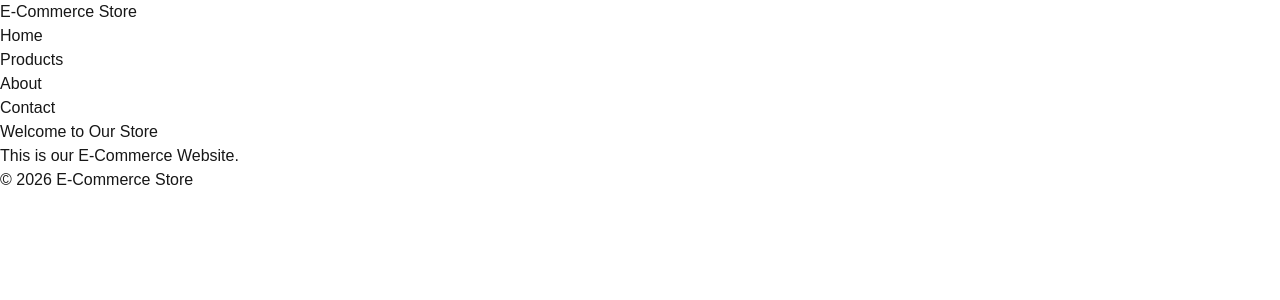
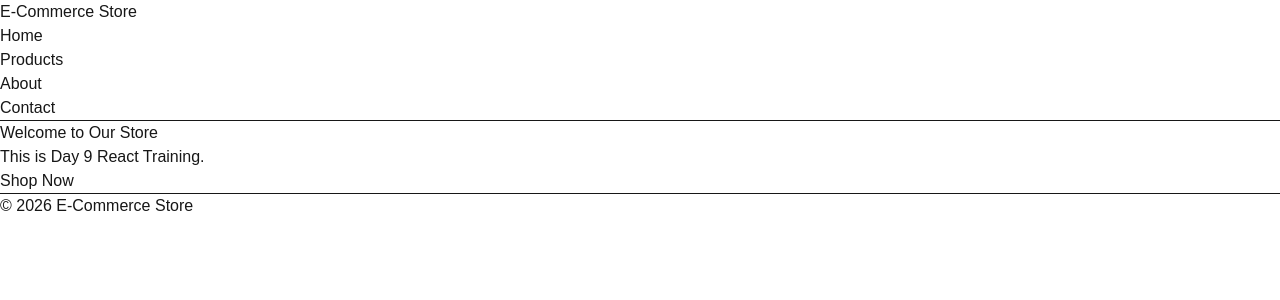
Before and after one commit to siddhant210/E-commerce, a Next.js app: page / in a window 1280 px wide. Shown: the top 300 px of the page. Built offline with nearby package versions, Linux system fonts and the light colour scheme.

Commit message:
Day 9 Initial Project

```diff
--- a/app/page.tsx
+++ b/app/page.tsx
@@ -1,16 +1,28 @@
 import Header from "../components/Header";
 import Footer from "../components/Footer";
+import Button from "../components/Button";
+import Wrapper from "../components/Wrapper";
 
 export default function Home() {
   return (
     <main>
-      <Header />
 
-      <h2>Welcome to Our Store</h2>
+      <Header title="E-Commerce Store" />
 
-      <p>This is our E-Commerce Website.</p>
+      <Wrapper>
 
-      <Footer />
+        <h2>Welcome to Our Store</h2>
+
+        <p>
+          This is Day 9 React Training.
+        </p>
+
+        <Button text="Shop Now" />
+
+      </Wrapper>
+
+      <Footer companyName="E-Commerce Store" />
+
     </main>
   );
 }
--- /dev/null
+++ b/components/Button.tsx
@@ -0,0 +1,13 @@
+interface ButtonProps {
+  text: string;
+}
+
+function Button({ text }: ButtonProps) {
+  return (
+    <button>
+      {text}
+    </button>
+  );
+}
+
+export default Button;
--- a/components/Footer.tsx
+++ b/components/Footer.tsx
@@ -1,7 +1,13 @@
-function Footer() {
+interface FooterProps {
+  companyName: string;
+}
+
+function Footer({ companyName }: FooterProps) {
   return (
     <footer>
-      <p>© 2026 E-Commerce Store</p>
+      <hr />
+
+      <p>© 2026 {companyName}</p>
     </footer>
   );
 }
--- a/components/Header.tsx
+++ b/components/Header.tsx
@@ -1,7 +1,11 @@
-function Header() {
+interface HeaderProps {
+  title: string;
+}
+
+function Header({ title }: HeaderProps) {
   return (
     <header>
-      <h1>E-Commerce Store</h1>
+      <h1>{title}</h1>
 
       <nav>
         <ul>
@@ -11,6 +15,8 @@ function Header() {
           <li>Contact</li>
         </ul>
       </nav>
+
+      <hr />
     </header>
   );
 }
--- /dev/null
+++ b/components/Wrapper.tsx
@@ -0,0 +1,15 @@
+import { ReactNode } from "react";
+
+interface WrapperProps {
+  children: ReactNode;
+}
+
+function Wrapper({ children }: WrapperProps) {
+  return (
+    <div>
+      {children}
+    </div>
+  );
+}
+
+export default Wrapper;
```
